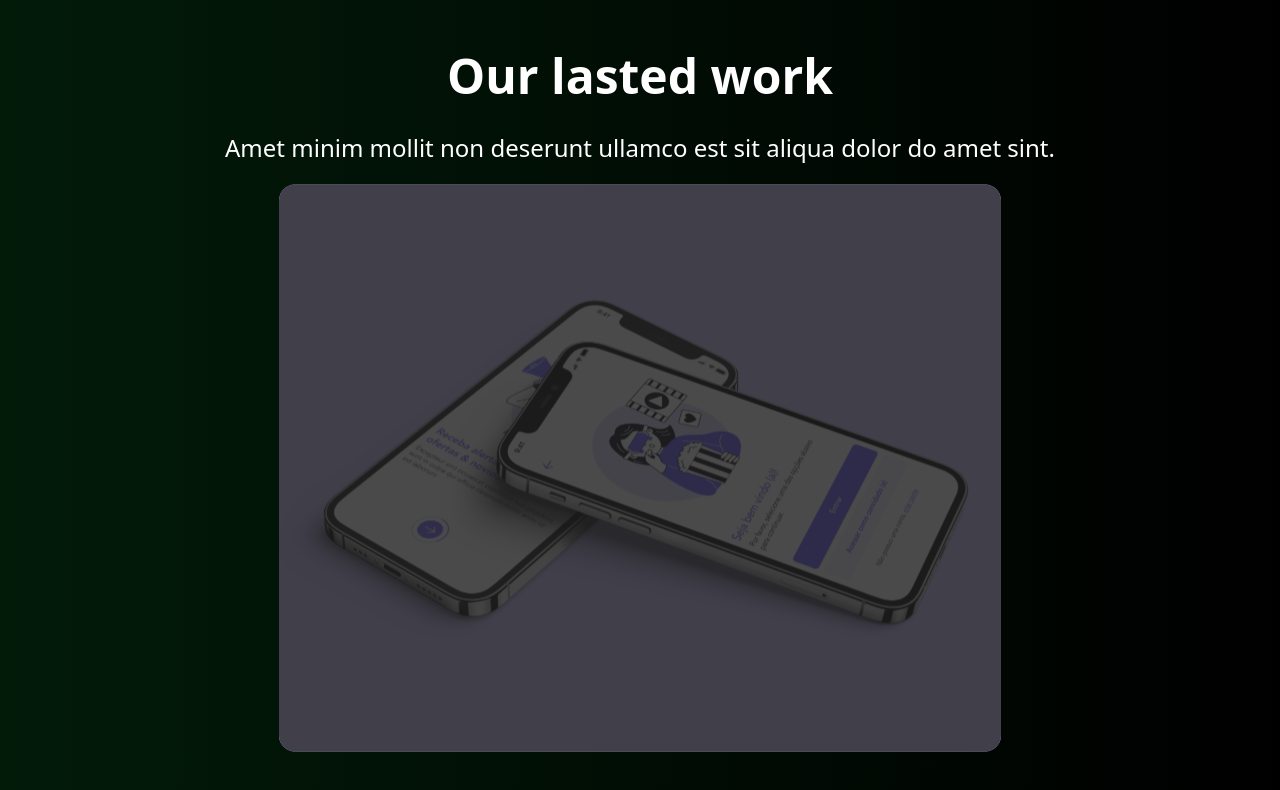
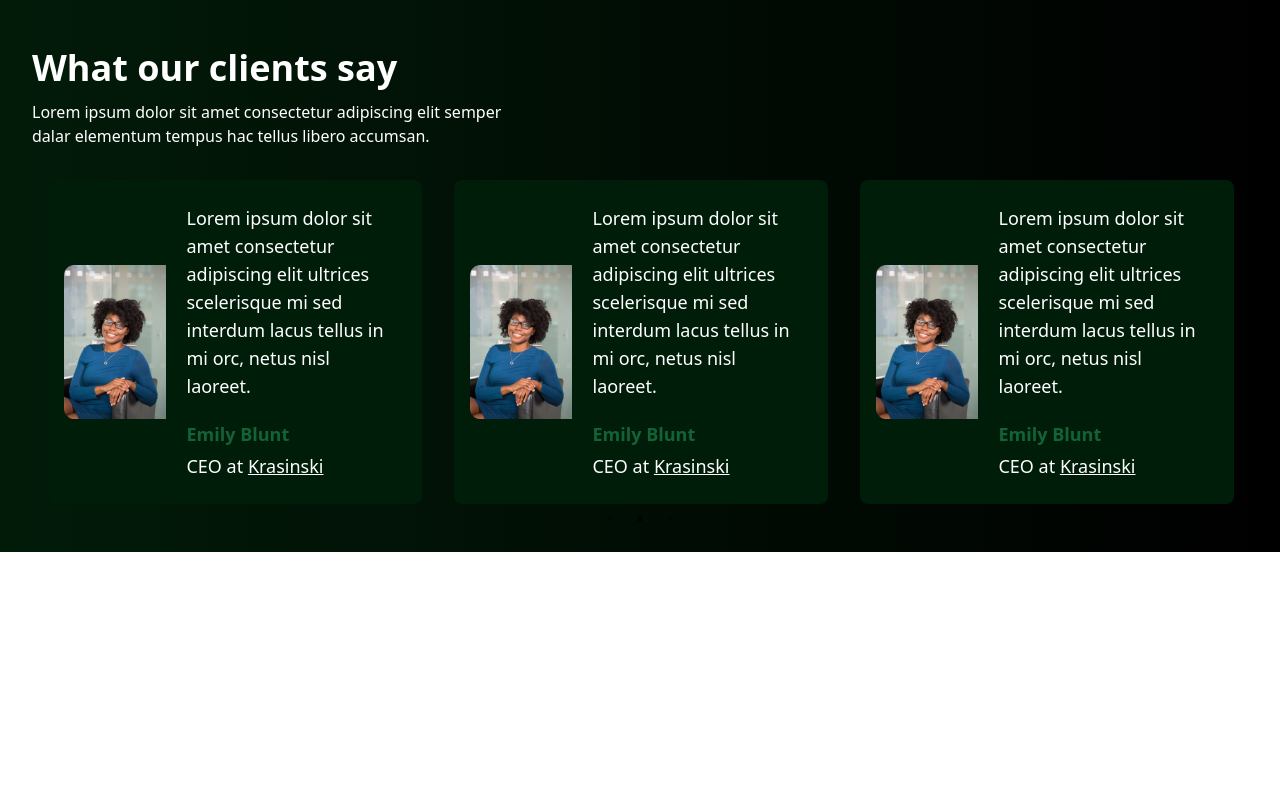
Before and after one commit to gitly-br/site-gitly, a Next.js app in the folder frontend/: page / in a window 1280 px wide. Shown: the top 790 px of the page. Built offline with nearby package versions, Linux system fonts and the light colour scheme.

Commit message:
arrumando componente do Luigi

```diff
--- a/frontend/components/componente-D.jsx
+++ b/frontend/components/componente-D.jsx
@@ -12,9 +12,13 @@ const OurLastWork = () => {
             <p className='text-lg md:text-xl lg:text-2xl text-center mb-5'>Amet minim mollit non deserunt ullamco est sit aliqua dolor do amet sint.</p>
         </div>
         <div className='flex gap-10 justify-center flex-wrap md:flex-nowrap pai'>
-            <div className='flex-none'>
-                <Image src={container3} alt="container3" />
+        <div className='relative flex-none'>
+            <Image className='w-full h-full object-cover' src={container3} alt="container3" />
+            <div className='absolute inset-0 flex flex-col items-center justify-center text-center text-white mx-36 textoimage'>
+                <h1 className='text-lg font-bold mb-2'>White Label Mall Application</h1>
+                <p className='text-sm'>Lorem ipsum dolor sit amet consecte tur adipiscing elit semper dalaracc lacus vel facilisis.</p>
             </div>
+        </div>
             <div className='flex flex-col gap-7'>
                 <div className='flex filho'>
                     <div className='bg-[#202020] rounded-xl flex flex-col text-wrap text-start px-10 py-20'>
@@ -37,6 +41,9 @@ const OurLastWork = () => {
             </div>
         </div>
         <style jsx>{`
+            .textoimage {
+                margin-top: 330px;
+            }
             @media (max-width: 1618px) {
                 .pai {
                     flex-direction: column !important;
@@ -61,6 +68,14 @@ const OurLastWork = () => {
                     margin-top: 20px;
                 }
             }
+
+            @media (max-width: 576px) {
+                .textoimage {
+                    margin-top: 130px;
+                    margin-left: 0px;
+                    margin-right: 0px;
+                }
+            }
         `}</style>
     </div>
   );
--- a/frontend/components/ourclients.jsx
+++ b/frontend/components/ourclients.jsx
@@ -1,66 +1,105 @@
+import React from "react";
+import Slider from "react-slick";
+import "slick-carousel/slick/slick.css";
+import "slick-carousel/slick/slick-theme.css";
 import Image from "next/image";
-import Pessoa from '../assets/pessoa.png'
+import Pessoa from '../assets/pessoa.png';
 
 export function Ourclients() {
+    const settings = {
+        dots: true,
+        infinite: true,
+        speed: 500,
+        slidesToShow: 3,
+        slidesToScroll: 1,
+        autoplay: true,
+        autoplaySpeed: 3000,
+        arrows: false, // Remove as setas de navegação
+        responsive: [
+            {
+                breakpoint: 1024,
+                settings: {
+                    slidesToShow: 2,
+                    slidesToScroll: 1,
+                    infinite: true,
+                    dots: true,
+                    autoplay: true,
+                    autoplaySpeed: 3000, // Ajuste do valor para 3000 milissegundos
+                    arrows: false // Remove as setas de navegação
+                }
+            },
+            {
+                breakpoint: 600,
+                settings: {
+                    slidesToShow: 1,
+                    slidesToScroll: 1,
+                    autoplay: true,
+                    autoplaySpeed: 3000,
+                    dots: true,
+                    arrows: false // Remove as setas de navegação
+                }
+            }
+        ]
+    };
+
     return (
-        <div class = 'py-12 px-8 bg-black'>
+        <div className='py-12 px-8 bg-white' style={{ background: 'linear-gradient(to right, #021b09, black)', color: 'white' }}>
             <div>
-                <h1 class = 'text-4xl text-white'>What our clients say</h1>
-                <p class = 'mt-3 text-white'>Lorem ipsum dolor sit amet consectetur adipiscing elit semper<br></br> dalar elementum tempus hac tellus libero accumsan. </p>
+                <h1 className='text-4xl text-white font-semibold'>What our clients say</h1>
+                <p className='mt-3 text-white'>Lorem ipsum dolor sit amet consectetur adipiscing elit semper<br /> dalar elementum tempus hac tellus libero accumsan.</p>
             </div>
-            <div class = 'grid gap-4 grid-cols-1 md:grid-cols-3'>
-                <div className="bg-[#001D09] rounded-lg flex flex-row items-center mt-8">
-                    <div className="w-3/5 sm:w-2/5 pr-3">
-                        <Image src={Pessoa} alt="Imagem" className = 'w-full object-cover h-full'/>
-                    </div>
-                    <div className="w-4/5 sm:w-4/5 p-2">
-                        <p className = 'text-[3svw] sm:text-[2svw] md:text-[1svw] text-white font-Montserrat'>Lorem ipsum dolor sit amet consectetur adipiscing elit ultrices scelerisque mi sed interdum lacus tellus in mi orc, netus nisl laoreet.</p>
-                        <p class = 'text-[#146237] text-[3svw] sm:text-[2svw] md:text-[1svw] mt-5'>
-                            <b>Emily Blunt</b>
-                        </p>
-                        <p className = 'mt-1 text-[3svw] sm:text-[2svw] md:text-[1svw] text-white'>
-                            CEO at <u>Krasinski</u>
-                        </p>
-                    </div>
-                </div>
-                    <div className="bg-[#001D09] rounded-lg flex flex-row items-center mt-8">
+            <Slider {...settings} className='mt-8'>
+                <div className="px-4">
+                    <div className="bg-[#001D09] rounded-lg flex flex-row items-center p-4">
                         <div className="w-3/5 sm:w-2/5 pr-3">
-                            <Image src={Pessoa} alt="Imagem" className = 'w-full object-cover h-full'/>
+                            <Image src={Pessoa} alt="Imagem" className='w-full object-cover h-full' />
                         </div>
                         <div className="w-4/5 sm:w-4/5 p-2">
-                            <p className = 'text-[3svw] sm:text-[2svw] md:text-[1svw] text-white font-Montserrat'>Lorem ipsum dolor sit amet consectetur adipiscing elit ultrices scelerisque mi sed interdum lacus tellus in mi orc, netus nisl laoreet.</p>
-                            <p class = 'text-[#146237] text-[3svw] sm:text-[2svw] md:text-[1svw] mt-5'>
+                            <p className='text-sm sm:text-base md:text-lg text-white font-Montserrat'>Lorem ipsum dolor sit amet consectetur adipiscing elit ultrices scelerisque mi sed interdum lacus tellus in mi orc, netus nisl laoreet.</p>
+                            <p className='text-[#146237] text-sm sm:text-base md:text-lg mt-5'>
                                 <b>Emily Blunt</b>
                             </p>
-                            <p className = 'mt-1 text-[3svw] sm:text-[2svw] md:text-[1svw] text-white'>
+                            <p className='mt-1 text-sm sm:text-base md:text-lg text-white'>
                                 CEO at <u>Krasinski</u>
                             </p>
                         </div>
                     </div>
-                    <div className="bg-[#001D09] rounded-lg flex flex-row items-center mt-8">
+                </div>
+                <div className="px-4">
+                    <div className="bg-[#001D09] rounded-lg flex flex-row items-center p-4">
                         <div className="w-3/5 sm:w-2/5 pr-3">
-                            <Image src={Pessoa} alt="Imagem" className = 'w-full object-cover h-full'/>
+                            <Image src={Pessoa} alt="Imagem" className='w-full object-cover h-full' />
                         </div>
                         <div className="w-4/5 sm:w-4/5 p-2">
-                            <p className = 'text-[3svw] sm:text-[2svw] md:text-[1svw] text-white font-Montserrat'>Lorem ipsum dolor sit amet consectetur adipiscing elit ultrices scelerisque mi sed interdum lacus tellus in mi orc, netus nisl laoreet.</p>
-                            <p class = 'text-[#146237] text-[3svw] sm:text-[2svw] md:text-[1svw] mt-5'>
+                            <p className='text-sm sm:text-base md:text-lg text-white font-Montserrat'>Lorem ipsum dolor sit amet consectetur adipiscing elit ultrices scelerisque mi sed interdum lacus tellus in mi orc, netus nisl laoreet.</p>
+                            <p className='text-[#146237] text-sm sm:text-base md:text-lg mt-5'>
                                 <b>Emily Blunt</b>
                             </p>
-                            <p className = 'mt-1 text-[3svw] sm:text-[2svw] md:text-[1svw] text-white'>
+                            <p className='mt-1 text-sm sm:text-base md:text-lg text-white'>
                                 CEO at <u>Krasinski</u>
                             </p>
                         </div>
                     </div>
-            </div>
-
-
-
+                </div>
+                <div className="px-4">
+                    <div className="bg-[#001D09] rounded-lg flex flex-row items-center p-4">
+                        <div className="w-3/5 sm:w-2/5 pr-3">
+                            <Image src={Pessoa} alt="Imagem" className='w-full object-cover h-full' />
+                        </div>
+                        <div className="w-4/5 sm:w-4/5 p-2">
+                            <p className='text-sm sm:text-base md:text-lg text-white font-Montserrat'>Lorem ipsum dolor sit amet consectetur adipiscing elit ultrices scelerisque mi sed interdum lacus tellus in mi orc, netus nisl laoreet.</p>
+                            <p className='text-[#146237] text-sm sm:text-base md:text-lg mt-5'>
+                                <b>Emily Blunt</b>
+                            </p>
+                            <p className='mt-1 text-sm sm:text-base md:text-lg text-white'>
+                                CEO at <u>Krasinski</u>
+                            </p>
+                        </div>
+                    </div>
+                </div>
+            </Slider>
         </div>
-
-
-
-
-    )
+    );
 }
 
-export default Ourclients
+export default Ourclients;
--- a/frontend/pages/index.jsx
+++ b/frontend/pages/index.jsx
@@ -14,7 +14,7 @@ import ComponenteX from '../components/componente-X';
 export default function Home() {
     return (
         <div>
-            <OurLastWork />
+            <Ourclients />
             {/* <Navbar></Navbar> */}
             {/* <Contact /> */}
             {/* <Hero />
```
